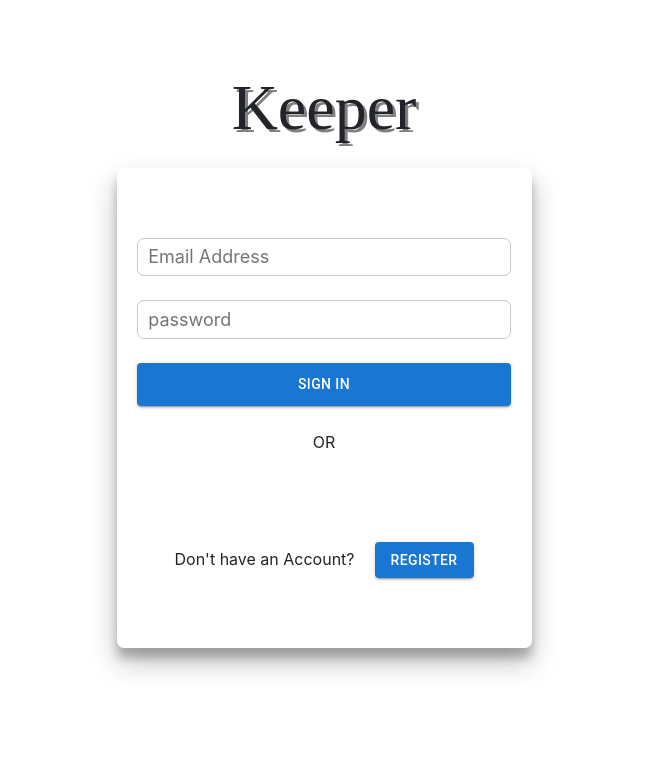
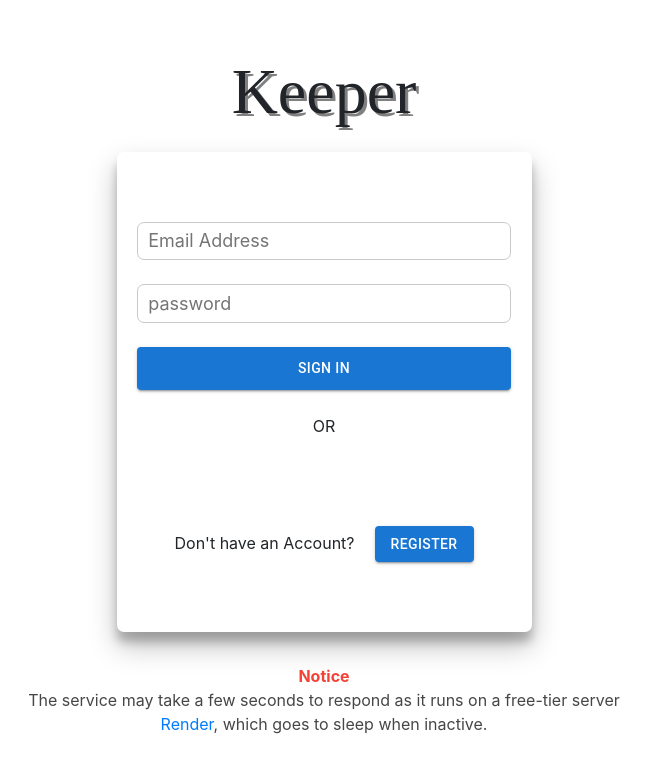
Before and after one commit to bashirafarhin/keeper, a React (Vite) app in the folder client/: page / in a window 1280 px wide. Shown: the top 772 px of the page, without its empty margins (316-964 px from the left). Built offline with nearby package versions, Linux system fonts and the light colour scheme; no server answers; a web font is replaced by a local one.

Commit message:
Added a note for slow service due to Render free tier limitations

```diff
--- a/client/src/pages/LoginForm/LoginForm.css
+++ b/client/src/pages/LoginForm/LoginForm.css
@@ -1,7 +1,7 @@
 .login-container {
     height: 75vh;
     width: 30vw;
-    margin: 3rem auto;
+    margin: 2rem auto;
     min-width: 415px;
 }
 
@@ -45,6 +45,18 @@
     border: none;
   }
 
+  .note-for-slow-service {
+    text-align: center;
+    max-width: 50%;
+    margin: auto;
+    p {
+      color: rgb(70, 70, 70);
+    }
+    strong {
+      color: #F44336;
+    }
+  }
+
   @media only screen and (max-width:1115px){
     .login-container {
         width: 50%;
--- a/client/src/pages/LoginForm/LoginForm.jsx
+++ b/client/src/pages/LoginForm/LoginForm.jsx
@@ -1,7 +1,7 @@
 import { useContext, useState } from "react";
 import Button from "@mui/material/Button";
 import "./LoginForm.css";
-import { useNavigate } from "react-router-dom";
+import { useNavigate, Link } from "react-router-dom";
 import { jwtDecode } from "jwt-decode";
 import { GoogleLogin } from "@react-oauth/google";
 import ErrorModal from "../../components/ErrorModal/ErrorModal";
@@ -138,6 +138,10 @@ const LoginForm = () => {
           </div>
         </form>
       </div>
+      <div className="note-for-slow-service">
+        <strong>Notice</strong>
+        <p>The service may take a few seconds to respond as it runs on a free-tier server <Link to='https://render.com/'>Render</Link>, which goes to sleep when inactive.</p>
+      </div>
       {showErrorModal && (
         <ErrorModal
           Error={errorMessage}
--- a/client/src/pages/RegistrationForm/RegistrationForm.css
+++ b/client/src/pages/RegistrationForm/RegistrationForm.css
@@ -1,7 +1,7 @@
 .registration-container {
     height: 75vh;
     width: 30vw;
-    margin: 3rem auto;
+    margin: 2rem auto;
     min-width: 415px;
 }
 
@@ -45,6 +45,18 @@
     border: none;
   }
 
+  .note-for-slow-service {
+    text-align: center;
+    max-width: 50%;
+    margin: auto;
+    p {
+      color: rgb(70, 70, 70);
+    }
+    strong {
+      color: #F44336;
+    }
+  }
+
   @media only screen and (max-width:1115px){
     .registration-container {
         width: 50%;
--- a/client/src/pages/RegistrationForm/RegistrationForm.jsx
+++ b/client/src/pages/RegistrationForm/RegistrationForm.jsx
@@ -1,10 +1,10 @@
 import { useState, useContext } from "react";
 import Button from "@mui/material/Button";
 import "./RegistrationForm.css";
-import { useNavigate } from "react-router-dom";
+import { useNavigate, Link } from "react-router-dom";
 import { jwtDecode } from "jwt-decode";
 import { GoogleLogin } from "@react-oauth/google";
-import ErrorModal from "../../components/ErrorModal/ErrorModal.jsx"
+import ErrorModal from "../../components/ErrorModal/ErrorModal.jsx";
 import { UserContext } from "../../context/UserContext.jsx";
 import axios from "axios";
 import Loader from "../../components/Loader/Loader.jsx";
@@ -42,11 +42,15 @@ const RegistrationForm = () => {
     event.preventDefault();
     setLoading(true);
     try {
-      const response = await axios.post(`${import.meta.env.VITE_BACKEND_URL}/register`, register, config);
+      const response = await axios.post(
+        `${import.meta.env.VITE_BACKEND_URL}/register`,
+        register,
+        config
+      );
       localStorage.setItem("keeper-token", response.data.token);
       setDetails({
-        notes : response.data.user.notes,
-        backgroundImageIndex : response.data.user.backgroundImageIndex
+        notes: response.data.user.notes,
+        backgroundImageIndex: response.data.user.backgroundImageIndex,
       });
       setRegistrationDetails({
         email: "",
@@ -54,7 +58,10 @@ const RegistrationForm = () => {
       });
       navigate(`/home`);
     } catch (err) {
-      setErrorMessage(err.response?.data?.message || "Network error. Please check your connection.");
+      setErrorMessage(
+        err.response?.data?.message ||
+          "Network error. Please check your connection."
+      );
       setShowErrorModal(true);
     } finally {
       setLoading(false);
@@ -64,15 +71,22 @@ const RegistrationForm = () => {
   const handleRegistrationUsingGoogle = async (email) => {
     setLoading(true);
     try {
-      const response = await axios.post(`${import.meta.env.VITE_BACKEND_URL}/registerGoogle`,{email}, config);
+      const response = await axios.post(
+        `${import.meta.env.VITE_BACKEND_URL}/registerGoogle`,
+        { email },
+        config
+      );
       localStorage.setItem("keeper-token", response.data.token);
       setDetails({
-        notes : response.data.user.notes,
-        backgroundImageIndex : response.data.user.backgroundImageIndex
+        notes: response.data.user.notes,
+        backgroundImageIndex: response.data.user.backgroundImageIndex,
       });
       navigate(`/home`);
-    } catch(err) {
-      setErrorMessage(err.response?.data?.message || "Network error. Please check your connection.");
+    } catch (err) {
+      setErrorMessage(
+        err.response?.data?.message ||
+          "Network error. Please check your connection."
+      );
       setShowErrorModal(true);
     } finally {
       setLoading(false);
@@ -103,34 +117,41 @@ const RegistrationForm = () => {
             autoComplete="on"
           />
           <Button
-            style={{ height: "9%", width: "90%", outline: 'none' }}
+            style={{ height: "9%", width: "90%", outline: "none" }}
             variant="contained"
             onClick={handleRegistration}
           >
             Register
           </Button>
-          <div>
-           OR
-          </div>
+          <div>OR</div>
           <GoogleLogin
             onSuccess={(credentialResponse) => {
               const details = jwtDecode(credentialResponse.credential);
               handleRegistrationUsingGoogle(details.email);
             }}
             onError={() => {
-              setErrorMessage('Error occured on goolge server side.');
+              setErrorMessage("Error occured on goolge server side.");
               setShowErrorModal(true);
             }}
           />
           <div className="login-button">
             Already Registered ?
             <Button
-            style={{ marginLeft: '20px', outline: 'none' }}
+              style={{ marginLeft: "20px", outline: "none" }}
               onClick={() => navigate("/")}
               variant="contained"
-          >Login</Button>
+            >
+              Login
+            </Button>
           </div>
         </form>
+      </div>
+      <div className="note-for-slow-service">
+          <strong>Notice</strong>
+          <p>
+            The service may take a few seconds to respond as it runs on a free-tier server <Link to="https://render.com/">Render</Link>, which goes to sleep when inactive.
+          </p>
+        </div>
         {showErrorModal && (
           <ErrorModal
             Error={errorMessage}
@@ -138,8 +159,7 @@ const RegistrationForm = () => {
             handleHide={() => setShowErrorModal(false)}
           />
         )}
-      { loading && <Loader/> }
-      </div>
+        {loading && <Loader />}
     </>
   );
 };
```
Also changed, not shown: 5 other files (tests, documents, lock files or other folders). Lines whose indentation alone changed are shown as unchanged.
